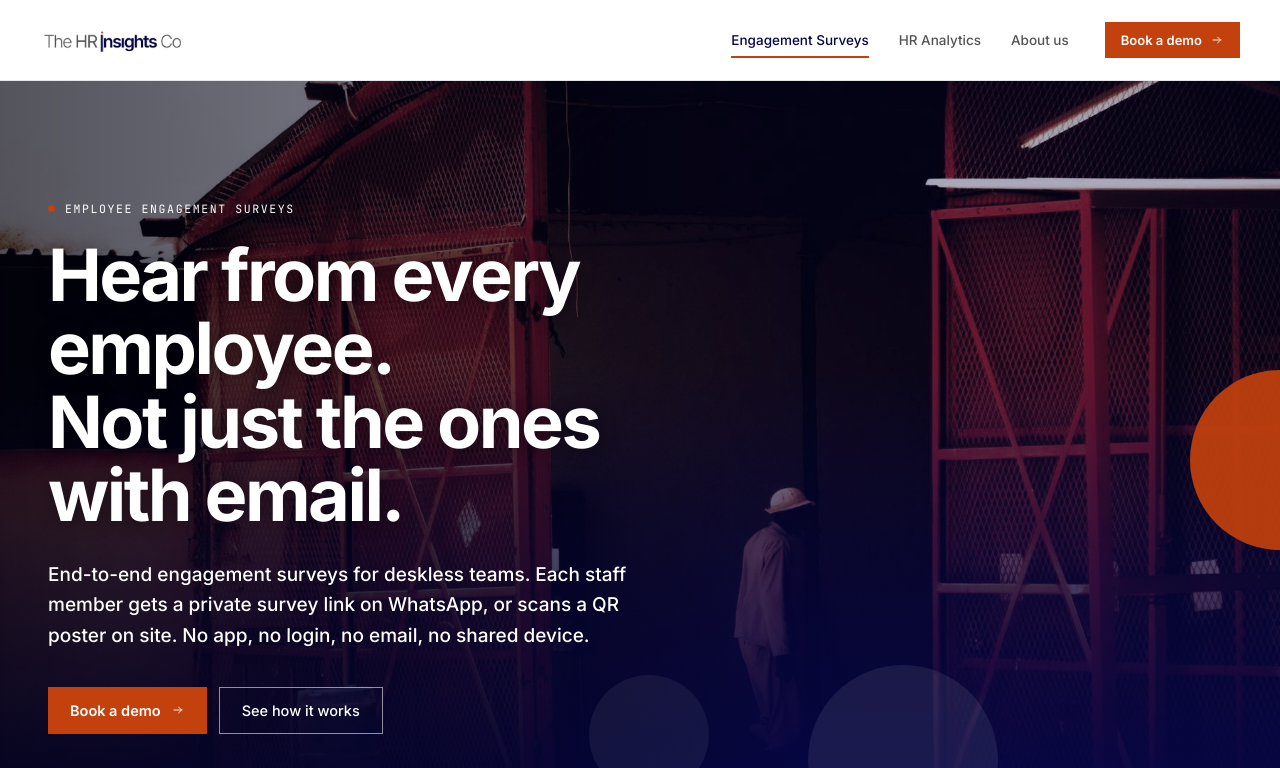
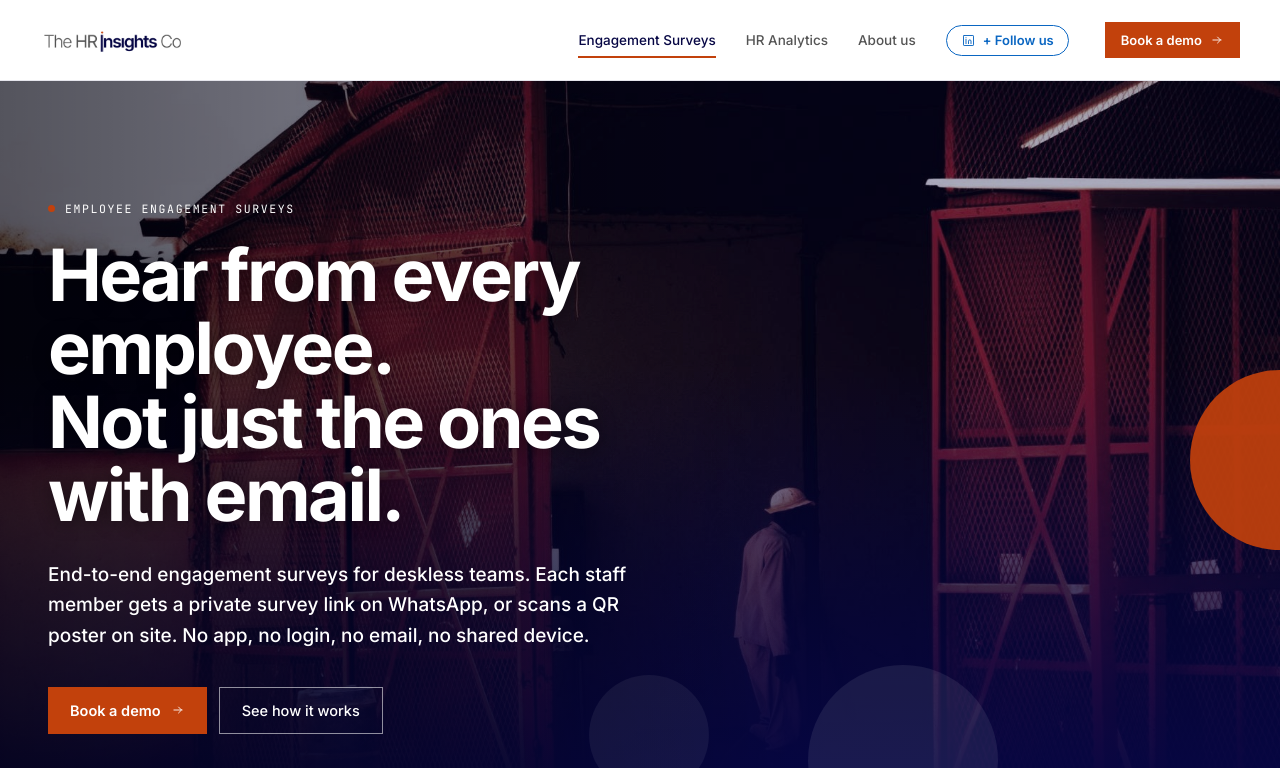
Before and after one commit to biancasmit683-netizen/HRinsightscov2, a React (Vite) app: page / in a window 1280 px wide. Shown: the top 768 px of the page. Built offline with nearby package versions, Linux system fonts and the light colour scheme.

Commit message:
Header: LinkedIn follow button on every page
Co-Authored-By: Claude Opus 5.5 <noreply@anthropic.com>
Claude-Session: https://claude.ai/code/session_01Vf91w2bEHPv3FxK19iqoVh

```diff
--- a/src/shared.jsx
+++ b/src/shared.jsx
@@ -163,6 +163,32 @@ const PAGES = [
   { id:'about',        label:'About us',           href:'/about' },
 ];
 
+const LINKEDIN_URL = 'https://www.linkedin.com/company/the-hr-insights-co/';
+
+function FollowLinkedIn({ compact }) {
+  const [hov, setHov] = React.useState(false);
+  return (
+    <a
+      href={LINKEDIN_URL}
+      target="_blank"
+      rel="noopener noreferrer"
+      aria-label="Follow us on LinkedIn"
+      onMouseEnter={() => setHov(true)}
+      onMouseLeave={() => setHov(false)}
+      style={{
+        display:'inline-flex', alignItems:'center', gap: 7,
+        padding: compact ? '6px 12px' : '7px 14px', borderRadius: 999,
+        border:'1.5px solid #0A66C2', color: hov ? '#fff' : '#0A66C2', background: hov ? '#0A66C2' : 'transparent',
+        fontSize: 13, fontWeight: 600, textDecoration:'none', lineHeight: 1, whiteSpace:'nowrap',
+        transition:'background 160ms ease, color 160ms ease',
+      }}
+    >
+      <Icon name="linkedin" size={15} color={hov ? '#fff' : '#0A66C2'}/>
+      {compact ? 'Follow' : '+ Follow us'}
+    </a>
+  );
+}
+
 function SiteHeader({ current, ctaLabel = 'Book a demo', ctaHref = '/#book' }) {
   const isMobile = useIsMobile();
   const [menuOpen, setMenuOpen] = React.useState(false);
@@ -192,6 +218,8 @@ function SiteHeader({ current, ctaLabel = 'Book a demo', ctaHref = '/#book' }) {
         </a>
 
         {isMobile ? (
+          <div style={{ display:'flex', alignItems:'center', gap: 10 }}>
+          <FollowLinkedIn compact/>
           <button
             onClick={() => setMenuOpen(!menuOpen)}
             aria-label={menuOpen ? 'Close menu' : 'Open menu'}
@@ -199,6 +227,7 @@ function SiteHeader({ current, ctaLabel = 'Book a demo', ctaHref = '/#book' }) {
           >
             <Icon name={menuOpen ? 'close' : 'menu'} size={22} color="var(--ink)"/>
           </button>
+          </div>
         ) : (
           <nav aria-label="Main" style={{ display:'flex', alignItems:'center', gap: 30, fontSize: 13.5, fontWeight: 500 }}>
             {PAGES.map(pg => {
@@ -221,6 +250,7 @@ function SiteHeader({ current, ctaLabel = 'Book a demo', ctaHref = '/#book' }) {
                 </a>
               );
             })}
+            <FollowLinkedIn/>
             <a
               href={ctaHref}
               onClick={onCta}
@@ -350,7 +380,7 @@ function SiteFooter({ ctaLabel = 'Book a demo', ctaTarget = 'book', showCta = tr
             </a>
             <span style={{ opacity: 0.35 }}>·</span>
             <a
-              href="https://www.linkedin.com/company/the-hr-insights-co/"
+              href={LINKEDIN_URL}
               target="_blank"
               rel="noopener noreferrer"
               style={{ color:'var(--ink)', textDecoration:'none', display:'inline-flex', alignItems:'center', gap: 6 }}
@@ -528,4 +558,4 @@ function TeamStrip({ dark = false }) {
   );
 }
 
-export { PAGES, SiteHeader, Circles, BRAND, Wordmark, Icon, Photo, SiteNav, SiteFooter, Eyebrow, RuleThin, RuleInk, BtnPrimary, BtnGhost, ArrowLink, TeamStrip, useIsMobile };
+export { PAGES, LINKEDIN_URL, SiteHeader, Circles, BRAND, Wordmark, Icon, Photo, SiteNav, SiteFooter, Eyebrow, RuleThin, RuleInk, BtnPrimary, BtnGhost, ArrowLink, TeamStrip, useIsMobile };
```
